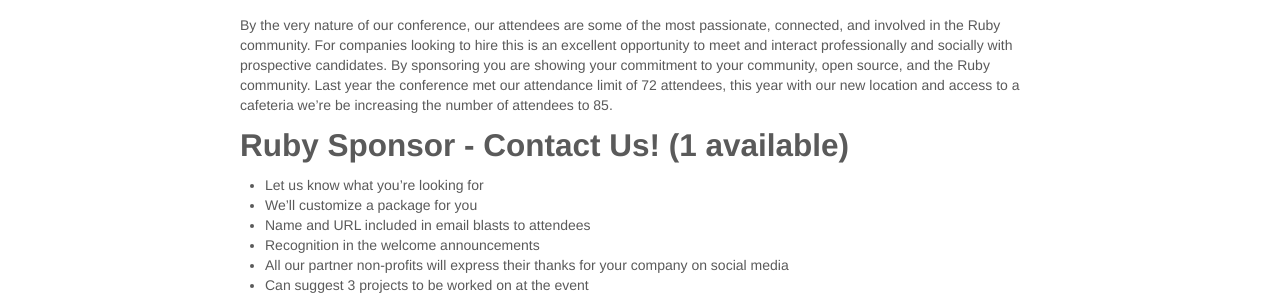
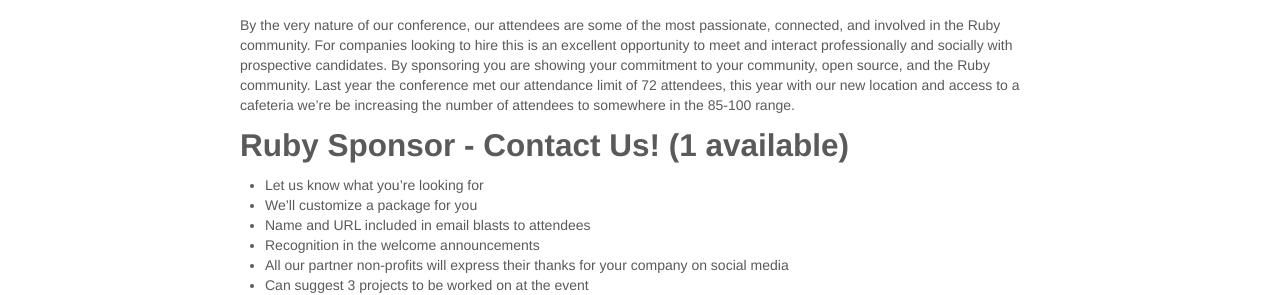
Before and after one commit to rubyforgood/rubyforgood.org--old, a Jekyll site: the page built from prospectus.md, in a window 1280 px wide and 1360 px high. Shown: the part 215-510 px from the top of the window. Built offline with Jekyll 4.4.1, drawn with Linux system fonts in a browser that asks for light colours.

Commit message:
Update prospectus.md

```diff
--- a/prospectus.md
+++ b/prospectus.md
@@ -8,7 +8,7 @@
 
 ###Why Sponsor?
 
-By the very nature of our conference, our attendees are some of the most passionate, connected, and involved in the Ruby community. For companies looking to hire this is an excellent opportunity to meet and interact professionally and socially with prospective candidates. By sponsoring you are showing your commitment to your community, open source, and the Ruby community. Last year the conference met our attendance limit of 72 attendees, this year with our new location and access to a cafeteria we're be increasing the number of attendees to 85.
+By the very nature of our conference, our attendees are some of the most passionate, connected, and involved in the Ruby community. For companies looking to hire this is an excellent opportunity to meet and interact professionally and socially with prospective candidates. By sponsoring you are showing your commitment to your community, open source, and the Ruby community. Last year the conference met our attendance limit of 72 attendees, this year with our new location and access to a cafeteria we're be increasing the number of attendees to somewhere in the 85-100 range.
 
 ##Ruby Sponsor - Contact Us! (1 available)
 
```
